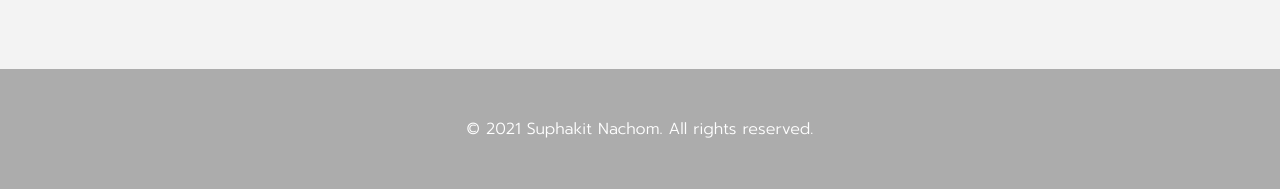
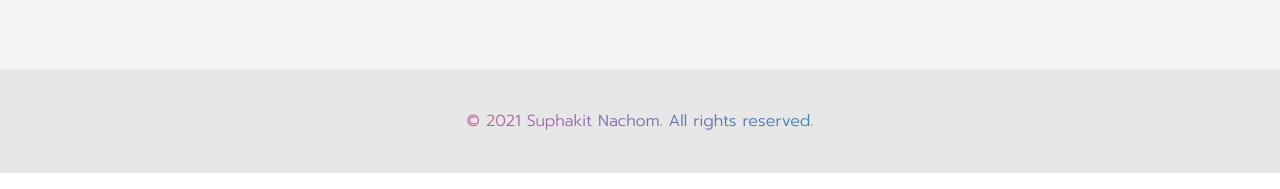
Before and after one commit to suphakit01/Portfolio-Final-Exam, a plain HTML site: page index.html in a window 1280 px wide. Shown: the part 1847-2036 px from the top of the page. Drawn offline with nearby package versions, Linux system fonts and the light colour scheme.

Commit message:
update footer

```diff
--- a/index.html
+++ b/index.html
@@ -269,8 +269,15 @@
     </div>
 
     <!-- footer -->
-    <div class="footer">
-        © 2021 Suphakit Nachom. All rights reserved.
+    <div class="bg-footer d-none d-sm-block">
+        <div class="footer">
+            © 2021 Suphakit Nachom. All rights reserved.
+        </div>
+    </div>
+    <div class="bg-footer d-sm-none">
+        <div class="footer">
+            © 2021 Suphakit Nachom.<br>All rights reserved.
+        </div>
     </div>
 
 </body>
--- a/style.css
+++ b/style.css
@@ -113,9 +113,18 @@
 
 /* footers */
 
+.bg-footer {
+    background: #e7e7e7;
+    text-align: center;
+}
+
 .footer {
-    padding: 3em;
+    padding: 2.5em;
     background: var(--ci4);
+    background: linear-gradient(60deg, #f79533, #f37055, #ef4e7b, #a166ab, #5073b8, #1098ad, #07b39b, #6fba82);
+    -webkit-background-clip: text;
+    background-clip: text;
+    -webkit-text-fill-color: transparent;
     color: #fff;
     text-align: center;
 }
```
